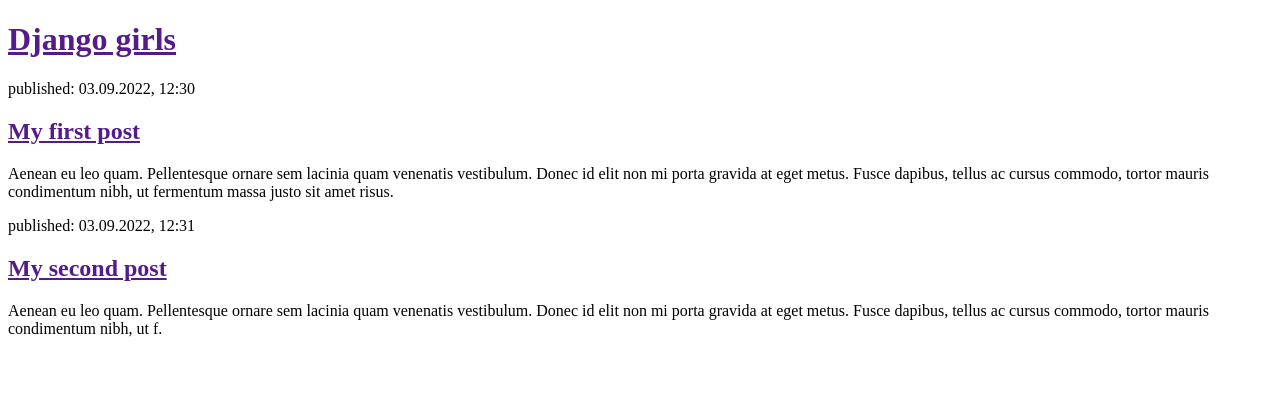
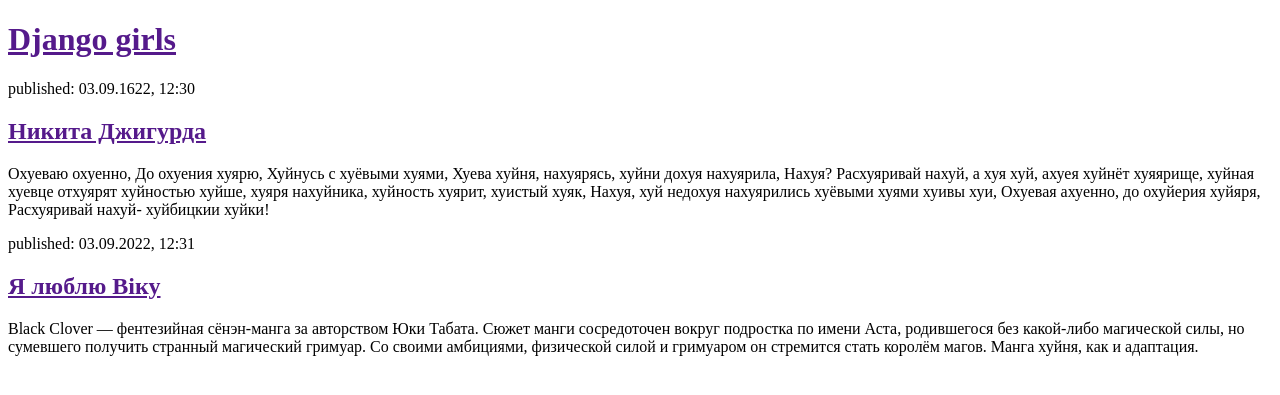
Before and after one commit to conyai/my-first-blog, a Django app: page / in a window 1280 px wide. Shown: the top 395 px of the page. Run offline with Django 4.2, Linux system fonts and the light colour scheme.

Commit message:
Added a sence

```diff
--- a/blog/templates/blog/post_list.html
+++ b/blog/templates/blog/post_list.html
@@ -9,15 +9,15 @@
 	</div>
 
 	<div>
-		<p>published: 03.09.2022, 12:30</p>
-		<h2><a href="">My first post</a></h2>
-		<p>Aenean eu leo quam. Pellentesque ornare sem lacinia quam venenatis vestibulum. Donec id elit non mi porta gravida at eget metus. Fusce dapibus, tellus ac cursus commodo, tortor mauris condimentum nibh, ut fermentum massa justo sit amet risus.</p>
+		<p>published: 03.09.1622, 12:30</p>
+		<h2><a href="">Никита Джигурда</a></h2>
+		<p>Охуеваю охуенно, До охуения хуярю, Хуйнусь c хуёвыми хуями, Хуева хуйня, нахуярясь, хуйни дохуя нахуярила, Нахуя? Расхуяривай нахуй, а хуя хуй, ахуея хуйнёт хуяярище, хуйная хуевце отхуярят хуйностью хуйше, хуяря нахуйника, хуйность хуярит, хуистый хуяк, Нахуя,﻿ хуй недохуя нахуярились хуёвыми хуями хуивы хуи, Охуевая ахуенно, до охуйерия хуйяря, Расхуяривай нахуй- хуйбицкии хуйки!</p>
 	</div>
 
 	<div>
 		<p>published: 03.09.2022, 12:31</p>
-		<h2><a href="">My second post</a></h2>
-		<p>Aenean eu leo quam. Pellentesque ornare sem lacinia quam venenatis vestibulum. Donec id elit non mi porta gravida at eget metus. Fusce dapibus, tellus ac cursus commodo, tortor mauris condimentum nibh, ut f.</p>
+		<h2><a href="">Я люблю Віку</a></h2>
+		<p>Black Clover — фентезийная сёнэн-манга за авторством Юки Табата. Сюжет манги сосредоточен вокруг подростка по имени Аста, родившегося без какой-либо магической силы, но сумевшего получить странный магический гримуар. Со своими амбициями, физической силой и гримуаром он стремится стать королём магов. Манга хуйня, как и адаптация.</p>
 	</div>
 </body>
 </html>
```
